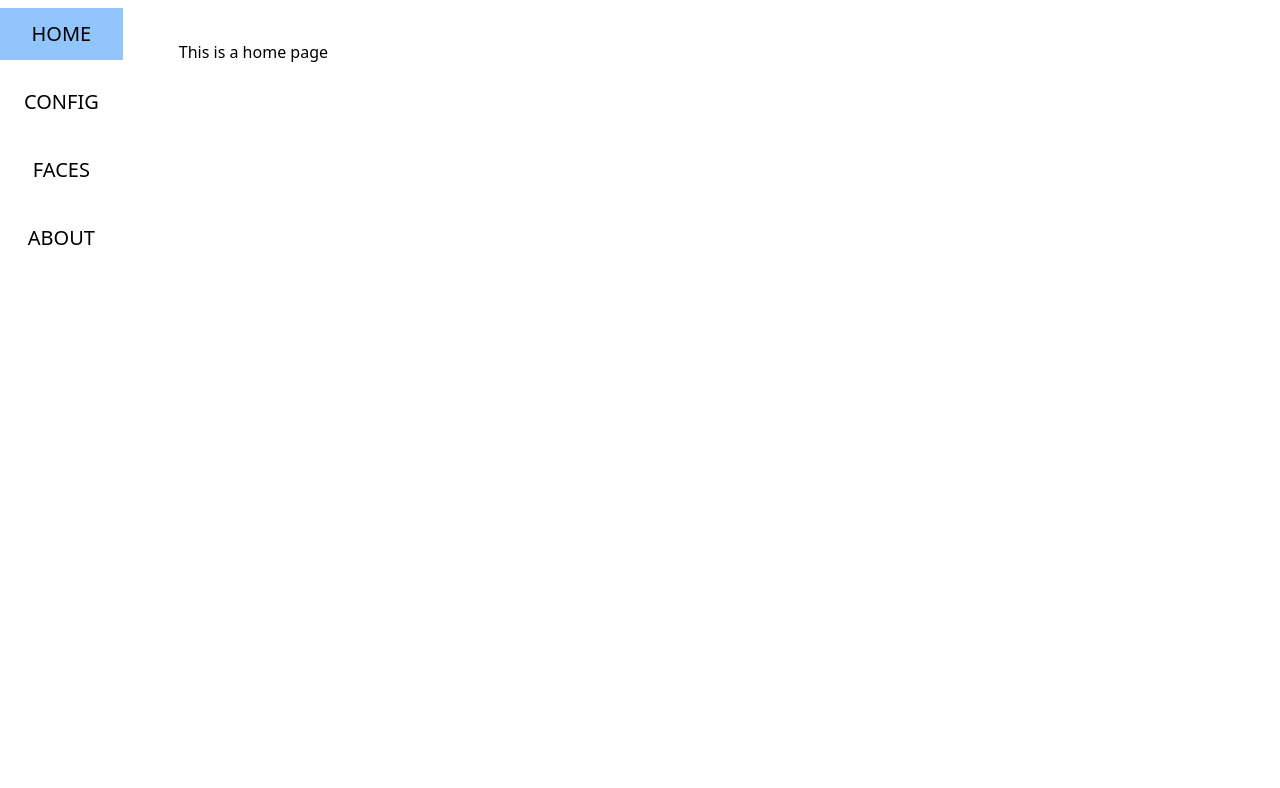
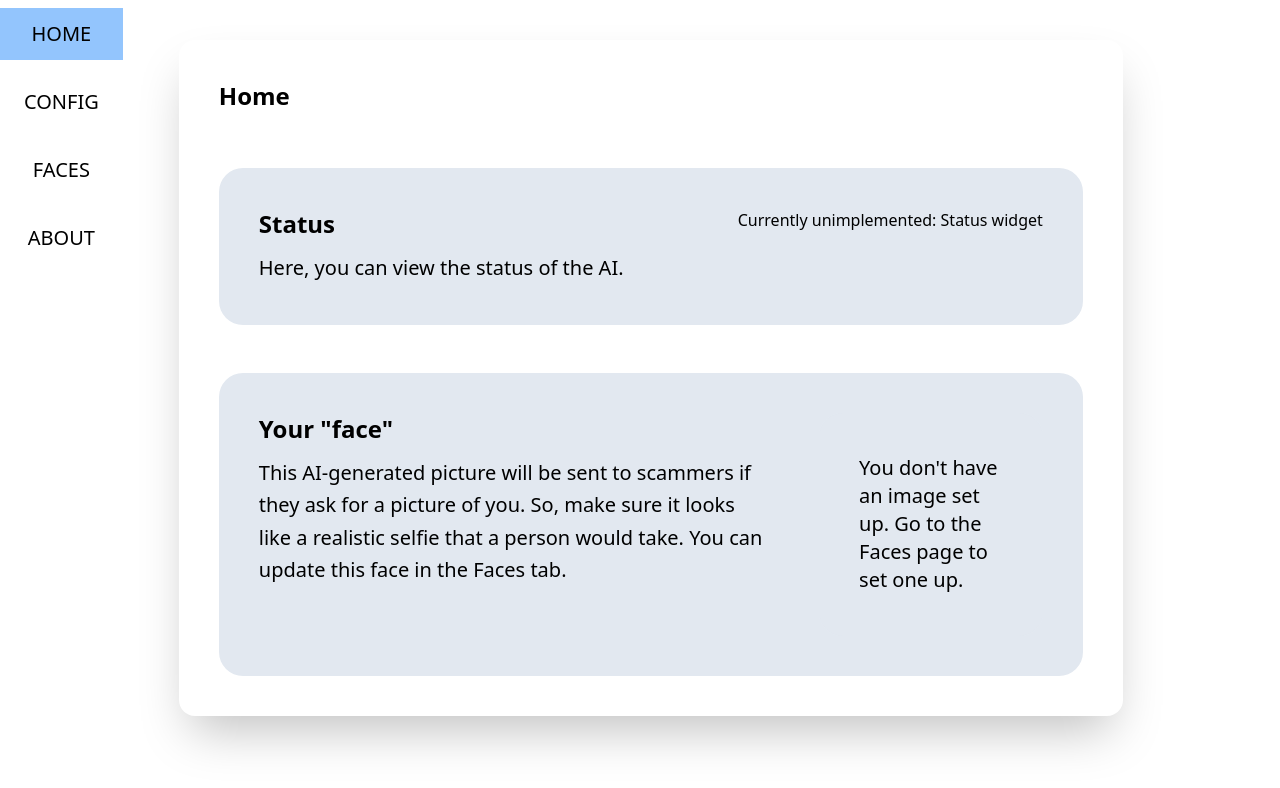
Before and after one commit to elimc/HelloDear, a Vue app in the folder dashboard/: page / in a window 1280 px wide. Shown: the top 788 px of the page. Built offline with nearby package versions, Linux system fonts and the light colour scheme.

Commit message:
Added more components to home view

```diff
--- a/dashboard/src/views/HomeView.vue
+++ b/dashboard/src/views/HomeView.vue
@@ -1,14 +1,49 @@
 <template>
-  <div class="home">
-    <h1>This is a home page</h1>
-  </div>
+  <card-widget :title="title">
+    <div class="mt-10 grid grid-cols-1 gap-12">
+      <div class="flex justify-between gap-12 p-10 bg-slate-200 rounded-3xl">
+        <div>
+          <h2 class="text-2xl font-bold mb-3">Status</h2>
+          <p class="text-xl leading-relaxed">
+            Here, you can view the status of the AI.
+          </p>
+        </div>
+        <div>Currently unimplemented: Status widget</div>
+      </div>
+      <div class="flex justify-between gap-12 p-10 bg-slate-200 rounded-3xl">
+        <div>
+          <h2 class="text-2xl font-bold mb-3">Your "face"</h2>
+          <p class="text-xl leading-relaxed">
+            This AI-generated picture will be sent to scammers if they ask for a
+            picture of you. So, make sure it looks like a realistic selfie that
+            a person would take. You can update this face in the Faces tab.
+          </p>
+        </div>
+
+        <image-widget
+          :image="state.face"
+          :loading="false"
+          loading-text="You don't have an image set up. Go to the Faces page to set one up."
+          class="self-end"
+        ></image-widget>
+      </div>
+    </div>
+  </card-widget>
 </template>
 
 <script>
+import { inject, ref } from "vue";
+import CardWidget from "../components/Card.vue";
+import ImageWidget from "../components/Image.vue";
+
 export default {
   name: "Home",
   setup() {
+    const title = ref("Home");
+    const state = inject("state");
 
-  }
-}
+    return { title, state };
+  },
+  components: { CardWidget, ImageWidget },
+};
 </script>
```
